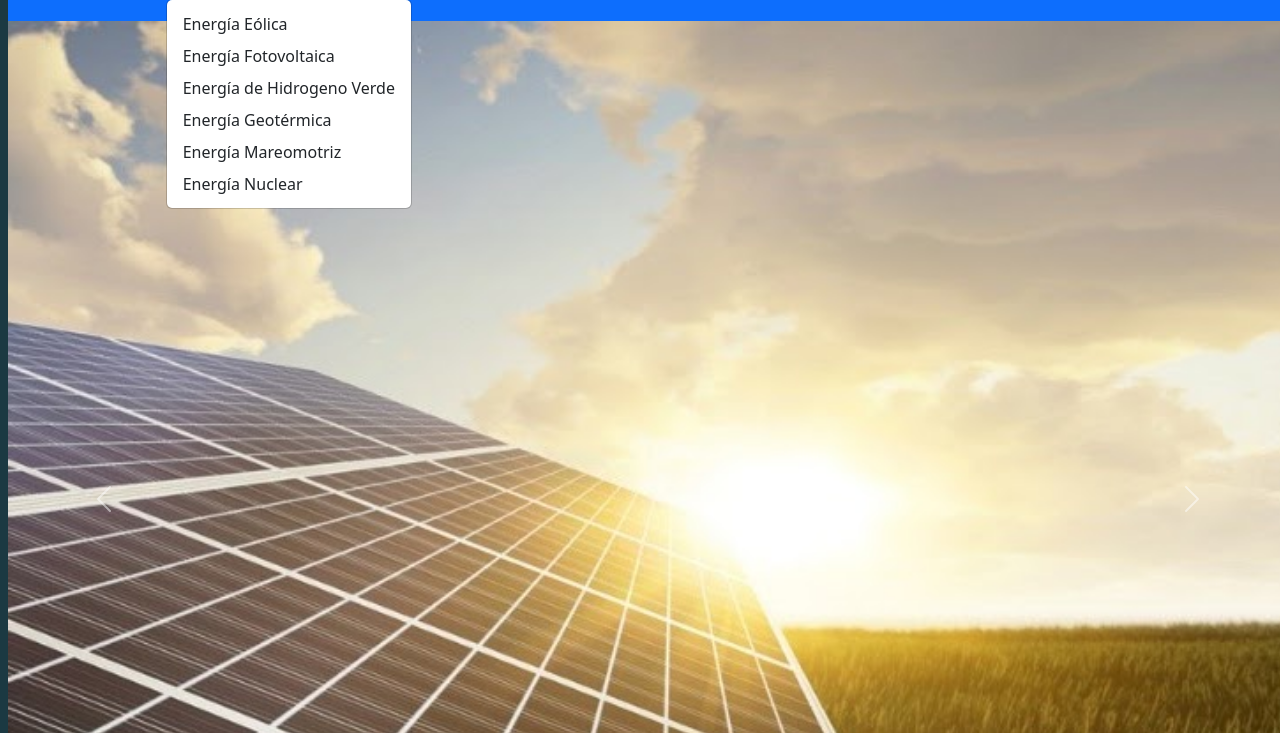
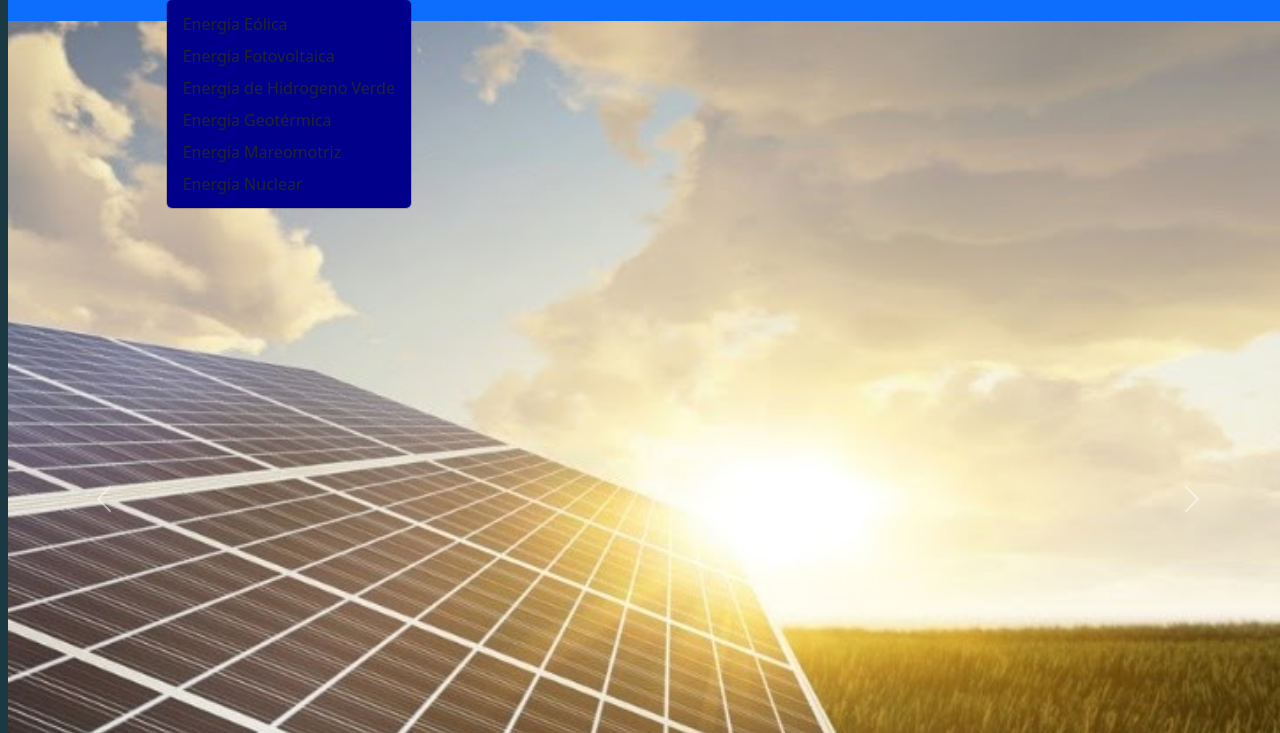
Before and after one commit to Cesar1GFM/examen.github.io, a plain HTML site: page index.html in a window 1280 px wide. Both pictures are taken after a click on the button "Tipos". Shown: the part 67-800 px from the top of the page. Drawn offline with Linux system fonts and the light colour scheme.

Commit message:
Update Hojadeestilos.css

```diff
--- a/css/Hojadeestilos.css
+++ b/css/Hojadeestilos.css
@@ -36,6 +36,9 @@ b{
 .navbar, .carousel {
     width: 100vw !important;
 }
+.navbar .dropdown-menu {
+    background-color: #00008B !important;
+}
 .carousel .carousel-item img {
     width: 100% !important;
 }
```
